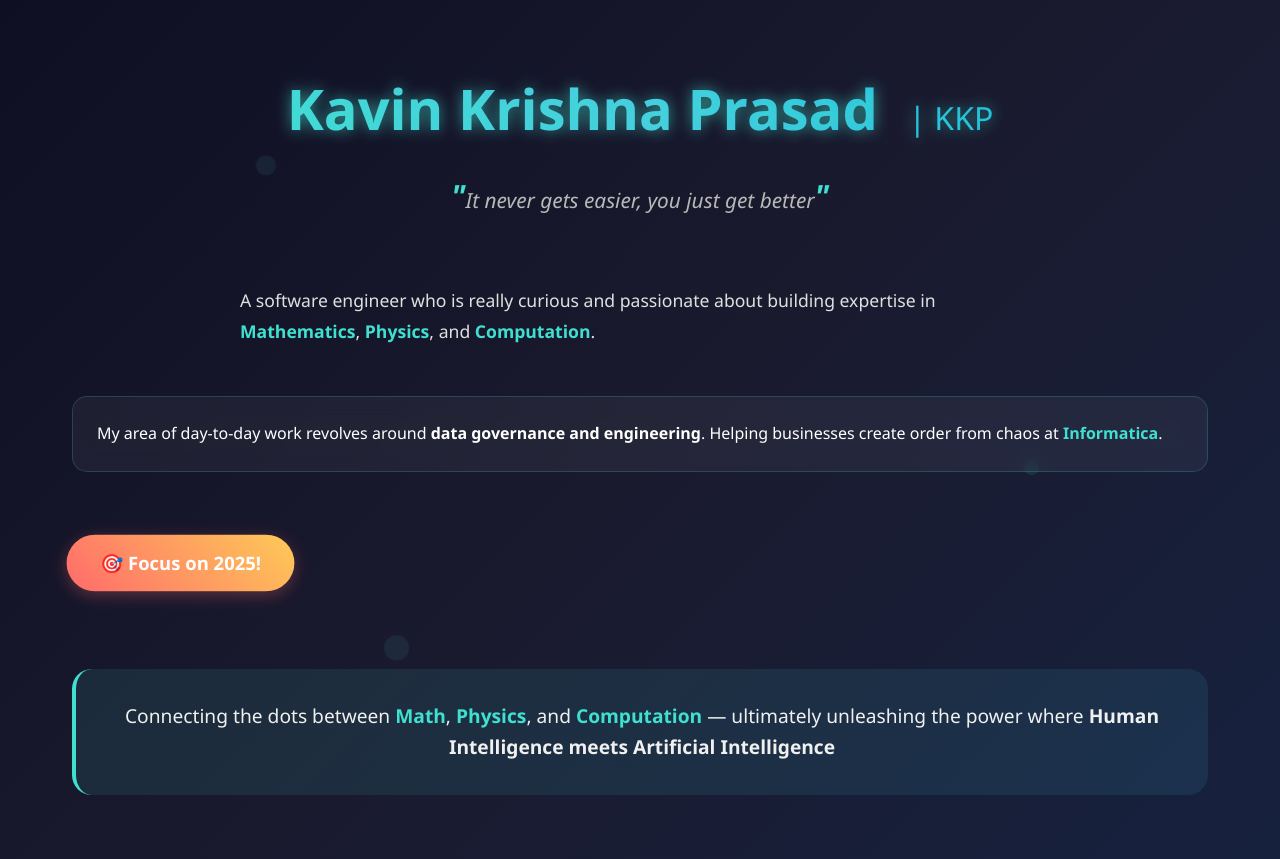
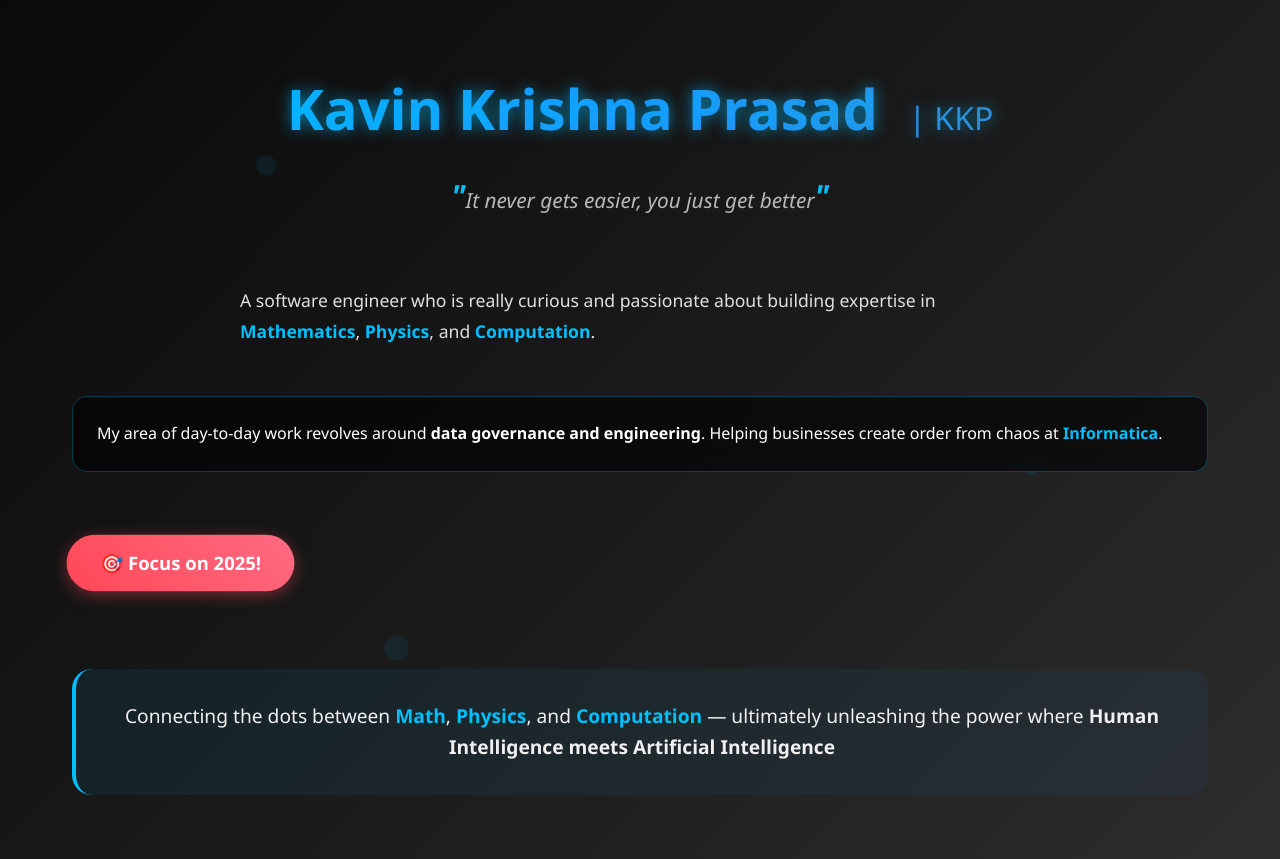
Before and after one commit to thekkp/kkp-portfolio, a plain HTML site: page index.html in a window 1280 px wide. Drawn offline with Linux system fonts and the light colour scheme.

Commit message:
Update index.html
with updated color

```diff
--- a/index.html
+++ b/index.html
@@ -14,7 +14,7 @@
         body {
             font-family: 'Segoe UI', Tahoma, Geneva, Verdana, sans-serif;
             line-height: 1.6;
-            background: linear-gradient(135deg, #0f0f23 0%, #1a1a2e 50%, #16213e 100%);
+            background: linear-gradient(135deg, #0a0a0a 0%, #1a1a1a 50%, #2d2d2d 100%);
             min-height: 100vh;
             color: #ffffff;
             overflow-x: hidden;
@@ -40,7 +40,7 @@
 
         .particle {
             position: absolute;
-            background: rgba(64, 224, 208, 0.1);
+            background: rgba(0, 191, 255, 0.1);
             border-radius: 50%;
             animation: float 6s ease-in-out infinite;
         }
@@ -64,7 +64,7 @@
             font-size: 3.5rem;
             font-weight: 700;
             margin-bottom: 1rem;
-            background: linear-gradient(45deg, #40e0d0, #48cae4, #00b4d8);
+            background: linear-gradient(45deg, #00bfff, #1e90ff, #4682b4);
             -webkit-background-clip: text;
             -webkit-text-fill-color: transparent;
             background-clip: text;
@@ -73,7 +73,7 @@
 
         .initials {
             font-size: 2rem;
-            color: #48cae4;
+            color: #00bfff;
             font-weight: 300;
             margin-left: 1rem;
         }
@@ -91,7 +91,7 @@
         .quote::after {
             content: '"';
             font-size: 2rem;
-            color: #40e0d0;
+            color: #00bfff;
             font-weight: bold;
         }
 
@@ -105,18 +105,18 @@
         }
 
         .work-focus {
-            background: rgba(255, 255, 255, 0.05);
+            background: rgba(0, 0, 0, 0.6);
             padding: 1.5rem;
             border-radius: 15px;
             margin-bottom: 2rem;
             backdrop-filter: blur(10px);
-            border: 1px solid rgba(64, 224, 208, 0.2);
+            border: 1px solid rgba(0, 191, 255, 0.3);
             animation: slideInUp 1.4s ease-out;
         }
 
         .focus-2025 {
             display: inline-block;
-            background: linear-gradient(45deg, #ff6b6b, #feca57);
+            background: linear-gradient(45deg, #ff4757, #ff6b82);
             color: #fff;
             padding: 0.8rem 2rem;
             border-radius: 50px;
@@ -124,15 +124,15 @@
             font-size: 1.1rem;
             margin: 2rem 0;
             animation: pulse 2s infinite;
-            box-shadow: 0 4px 15px rgba(255, 107, 107, 0.3);
+            box-shadow: 0 4px 15px rgba(255, 71, 87, 0.4);
         }
 
         .vision-statement {
             margin-top: 3rem;
             padding: 2rem;
-            background: linear-gradient(135deg, rgba(64, 224, 208, 0.1), rgba(72, 202, 228, 0.1));
+            background: linear-gradient(135deg, rgba(0, 191, 255, 0.08), rgba(30, 144, 255, 0.05));
             border-radius: 20px;
-            border-left: 4px solid #40e0d0;
+            border-left: 4px solid #00bfff;
             position: relative;
             animation: slideInUp 1.6s ease-out;
         }
@@ -146,7 +146,7 @@
         }
 
         .highlight {
-            color: #40e0d0;
+            color: #00bfff;
             font-weight: 600;
         }
 
@@ -190,8 +190,8 @@
         }
 
         @keyframes glow {
-            from { text-shadow: 0 0 10px rgba(64, 224, 208, 0.5); }
-            to { text-shadow: 0 0 20px rgba(64, 224, 208, 0.8); }
+            from { text-shadow: 0 0 10px rgba(0, 191, 255, 0.5); }
+            to { text-shadow: 0 0 20px rgba(0, 191, 255, 0.8); }
         }
 
         @keyframes pulse {
```
